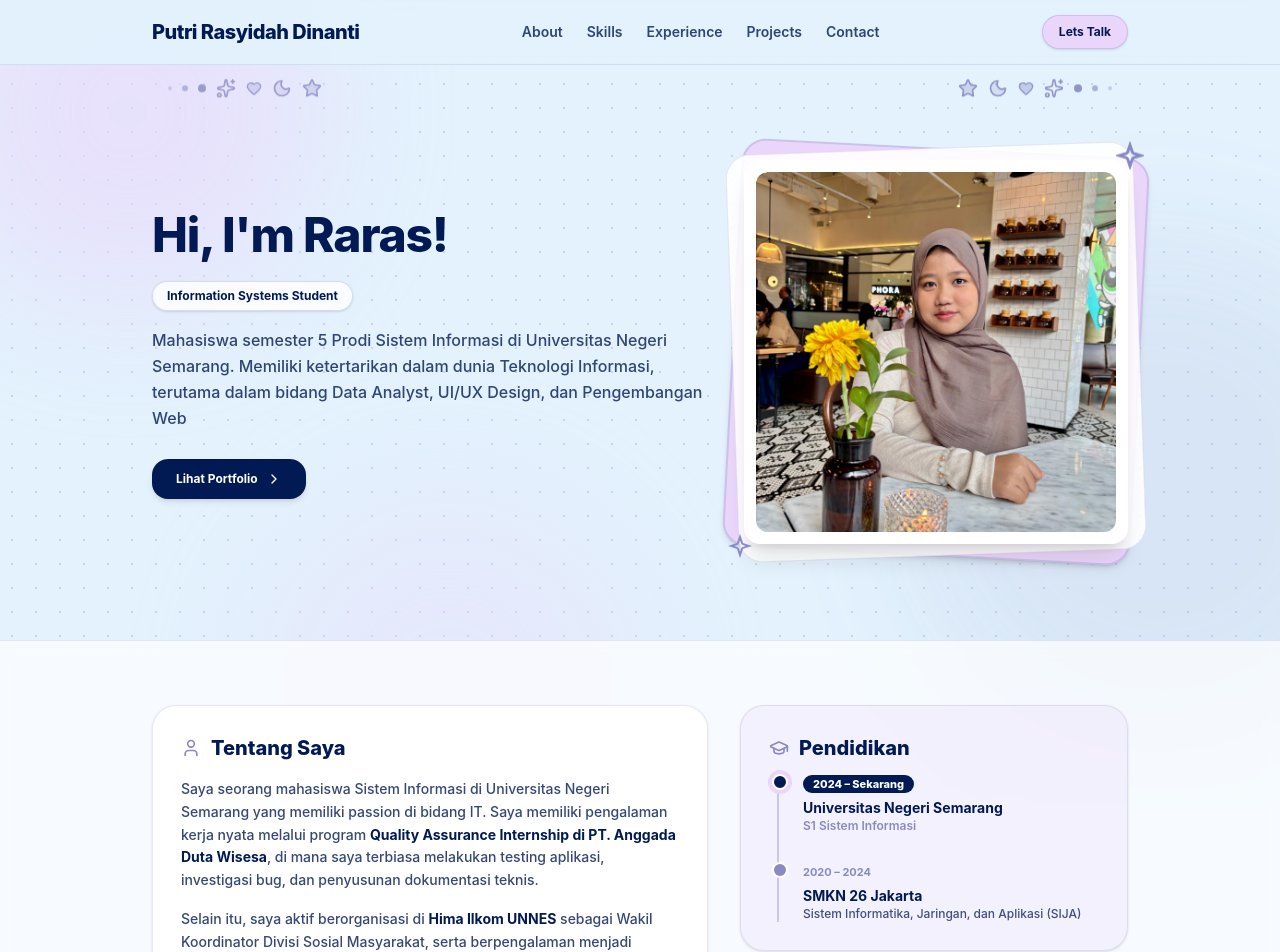
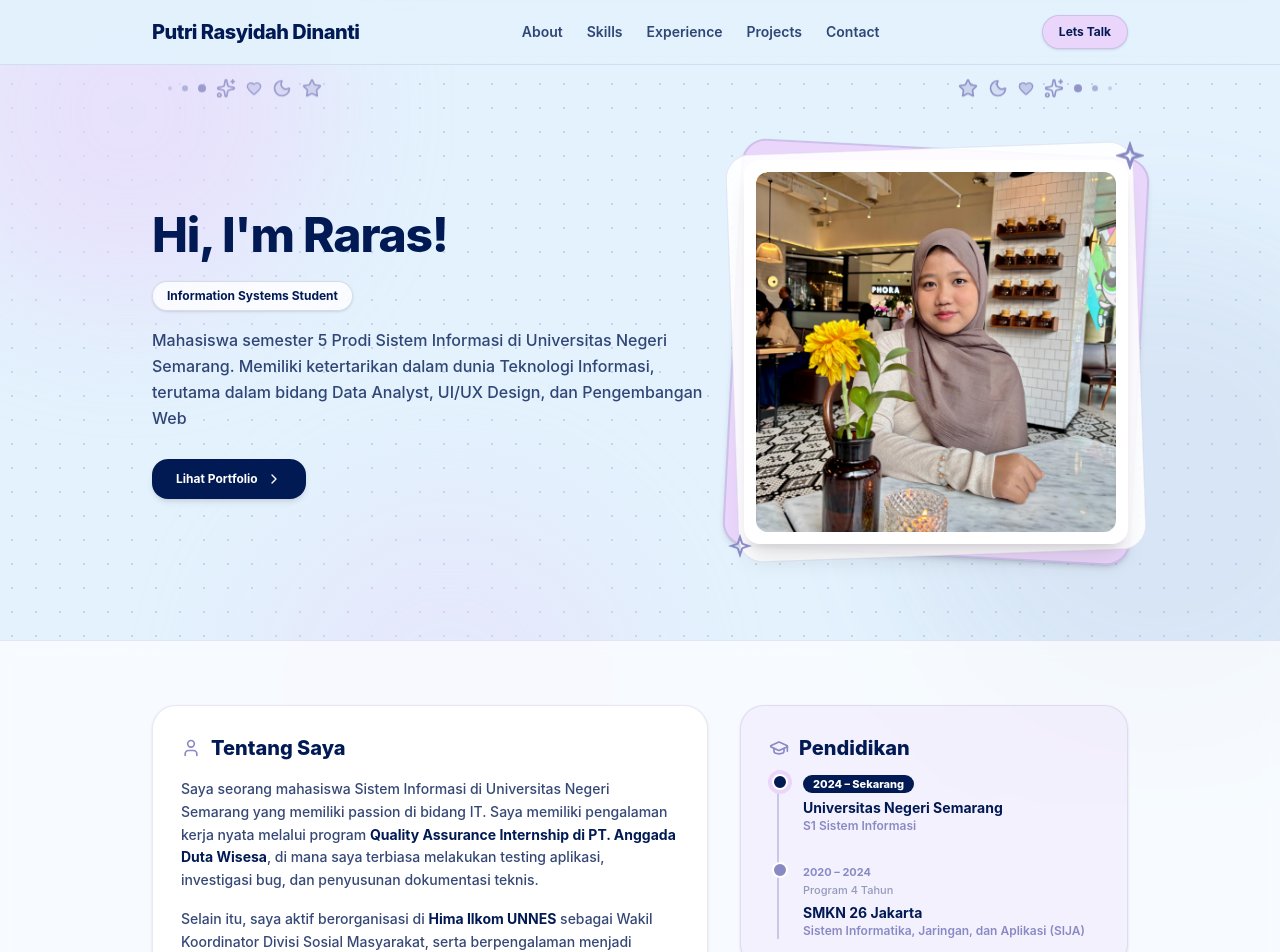
Before and after one commit to raarassy/portofolio, a React (Vite) app: page / in a window 1280 px wide. Shown: the top 952 px of the page. Built offline with nearby package versions, Linux system fonts and the light colour scheme.

Commit message:
ubah dikit

```diff
--- a/src/App.jsx
+++ b/src/App.jsx
@@ -299,10 +299,11 @@ export default function App() {
                 <span className="text-[11px] font-bold text-[#898AC4]">
                   2020 – 2024
                 </span>
+                <p className="text-[11px] font-medium text-[#021A54]/40">
+                  Program 4 Tahun
+                </p>
                 <h3 className="text-sm font-bold text-[#021A54] mt-1">SMKN 26 Jakarta</h3>
-                <p className="text-xs font-medium text-[#021A54]/75">
-                  Sistem Informatika, Jaringan, dan Aplikasi (SIJA)
-                </p>
+                <p className="text-xs font-semibold text-[#898AC4]">Sistem Informatika, Jaringan, dan Aplikasi (SIJA)</p>
               </div>
 
             </div>
```
